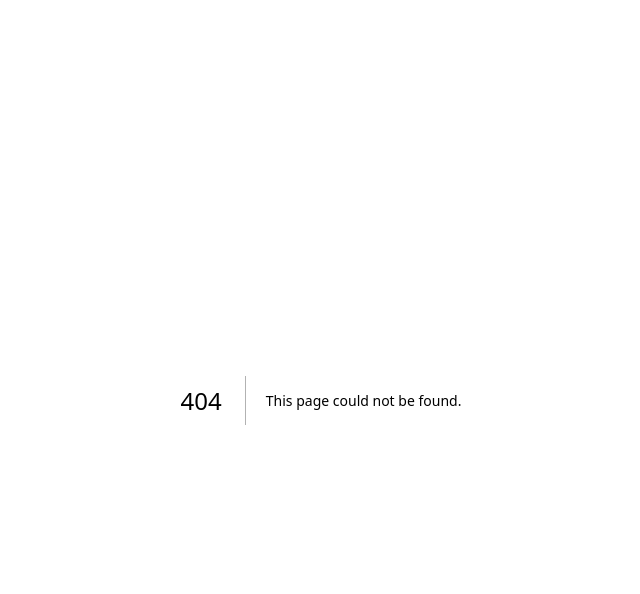
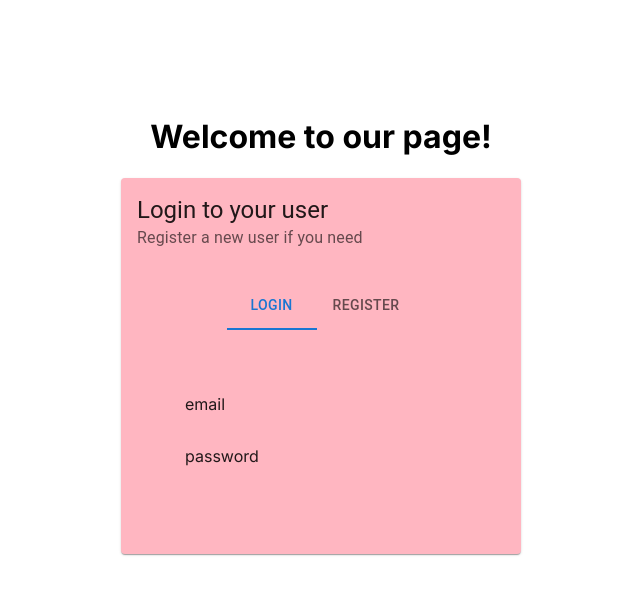
Before and after one commit to larissabakken/resume-generator, a Next.js app in the folder frontend/: page /login in a window 1280 px wide. Before the commit this address had no page. Shown: the top 594 px of the page, without its empty margins (319-959 px from the left). Built offline with nearby package versions, Linux system fonts and the light colour scheme.

Commit message:
feat: login page setup

```diff
--- /dev/null
+++ b/frontend/src/app/login/loginCard.tsx
@@ -0,0 +1,60 @@
+import { Card, CardContent, CardHeader, Box, Tabs, Tab } from '@mui/material';
+import { SyntheticEvent, useState } from 'react';
+import RegisterUser from './registerUser';
+import LoginUser from './loginUser';
+import TabPanel from './TabPanel';
+
+function a11yProps(index: number) {
+  return {
+    id: `simple-tab-${index}`,
+    'aria-controls': `simple-tabpanel-${index}`,
+  };
+}
+
+const LoginCard = () => {
+  const [isRegistering, setisRegistering] = useState(0);
+
+  const handleChange = (event: SyntheticEvent, newValue: number) => {
+    setisRegistering(newValue);
+  };
+
+  return (
+    <>
+      <Card
+        sx={{
+          maxWidth: 600,
+          minWidth: 400,
+          display: 'flex',
+          flexDirection: 'column',
+          justifyContent: 'center',
+          background: '#ffb6c1',
+        }}
+      >
+        <CardHeader
+          title="Login to your user"
+          subheader="Register a new user if you need"
+        />
+        <CardContent>
+          <Box sx={{ display: 'flex', justifyContent: 'center' }}>
+            <Tabs
+              value={isRegistering}
+              onChange={handleChange}
+              aria-label="basic tabs example"
+            >
+              <Tab label="Login" {...a11yProps(0)} />
+              <Tab label="Register" {...a11yProps(1)} />
+            </Tabs>
+          </Box>
+          <TabPanel value={isRegistering} index={0}>
+            <LoginUser />
+          </TabPanel>
+          <TabPanel value={isRegistering} index={1}>
+            <RegisterUser />
+          </TabPanel>
+        </CardContent>
+      </Card>
+    </>
+  );
+};
+
+export default LoginCard;
--- /dev/null
+++ b/frontend/src/app/login/loginUser.tsx
@@ -0,0 +1,12 @@
+import { Stack } from '@mui/material';
+
+const LoginUser = () => {
+  return (
+    <Stack>
+      <p>email</p>
+      <p>password</p>
+    </Stack>
+  );
+};
+
+export default LoginUser;
--- /dev/null
+++ b/frontend/src/app/login/page.tsx
@@ -0,0 +1,12 @@
+'use client';
+import LoginCard from './loginCard';
+const Login = () => {
+  return (
+    <div className="loginLayout">
+      <h1>Welcome to our page!</h1>
+      <LoginCard />
+    </div>
+  );
+};
+
+export default Login;
--- /dev/null
+++ b/frontend/src/app/login/registerUser.tsx
@@ -0,0 +1,13 @@
+import { Stack } from '@mui/material';
+
+const RegisterUser = () => {
+  return (
+    <Stack>
+      <p>username</p>
+      <p>email</p>
+      <p>password</p>
+    </Stack>
+  );
+};
+
+export default RegisterUser;
--- /dev/null
+++ b/frontend/src/app/login/tabPanel.tsx
@@ -0,0 +1,24 @@
+import { Box } from '@mui/material';
+
+interface TabPanelProps {
+  children?: React.ReactNode;
+  index: number;
+  value: number;
+}
+const TabPanel = (props: TabPanelProps) => {
+  const { children, value, index, ...other } = props;
+
+  return (
+    <div
+      role="tabpanel"
+      hidden={value !== index}
+      id={`simple-tabpanel-${index}`}
+      aria-labelledby={`simple-tab-${index}`}
+      {...other}
+    >
+      {value === index && <Box sx={{ p: 6 }}>{children}</Box>}
+    </div>
+  );
+};
+
+export default TabPanel;
```
